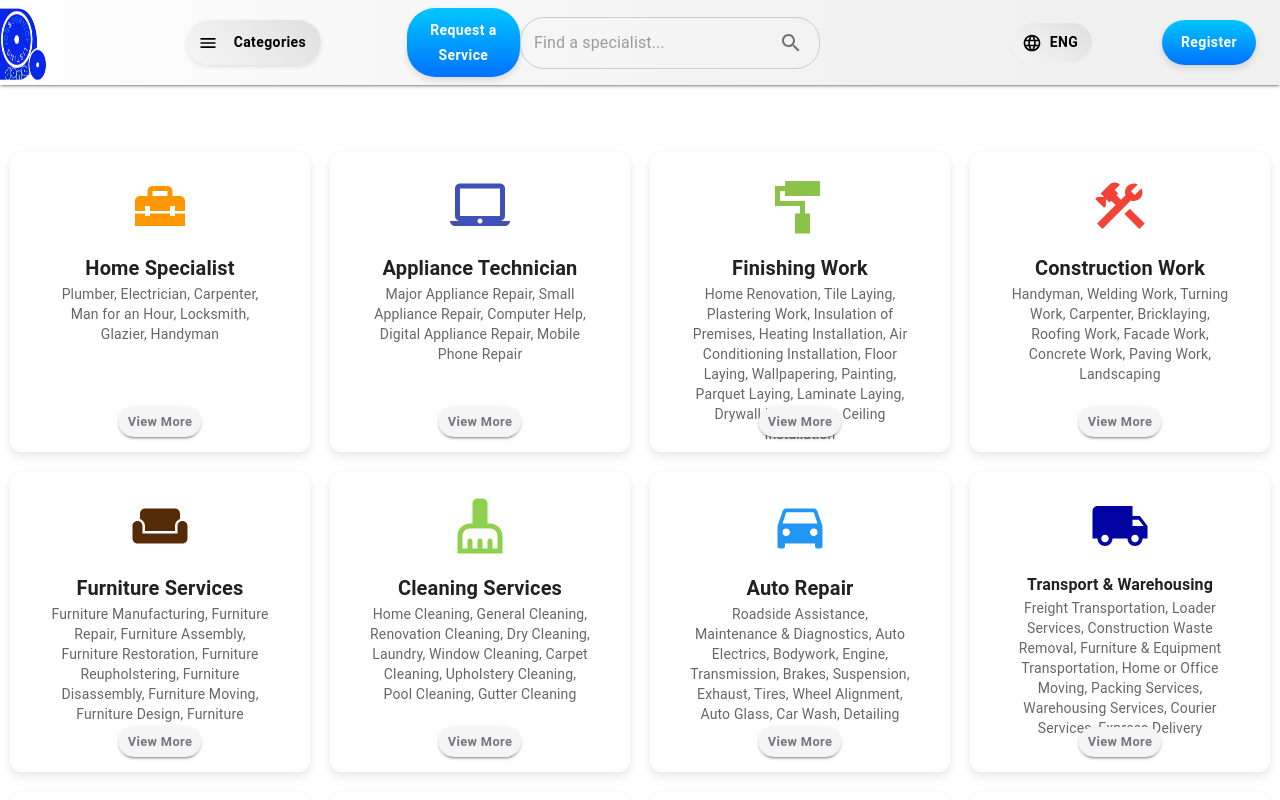
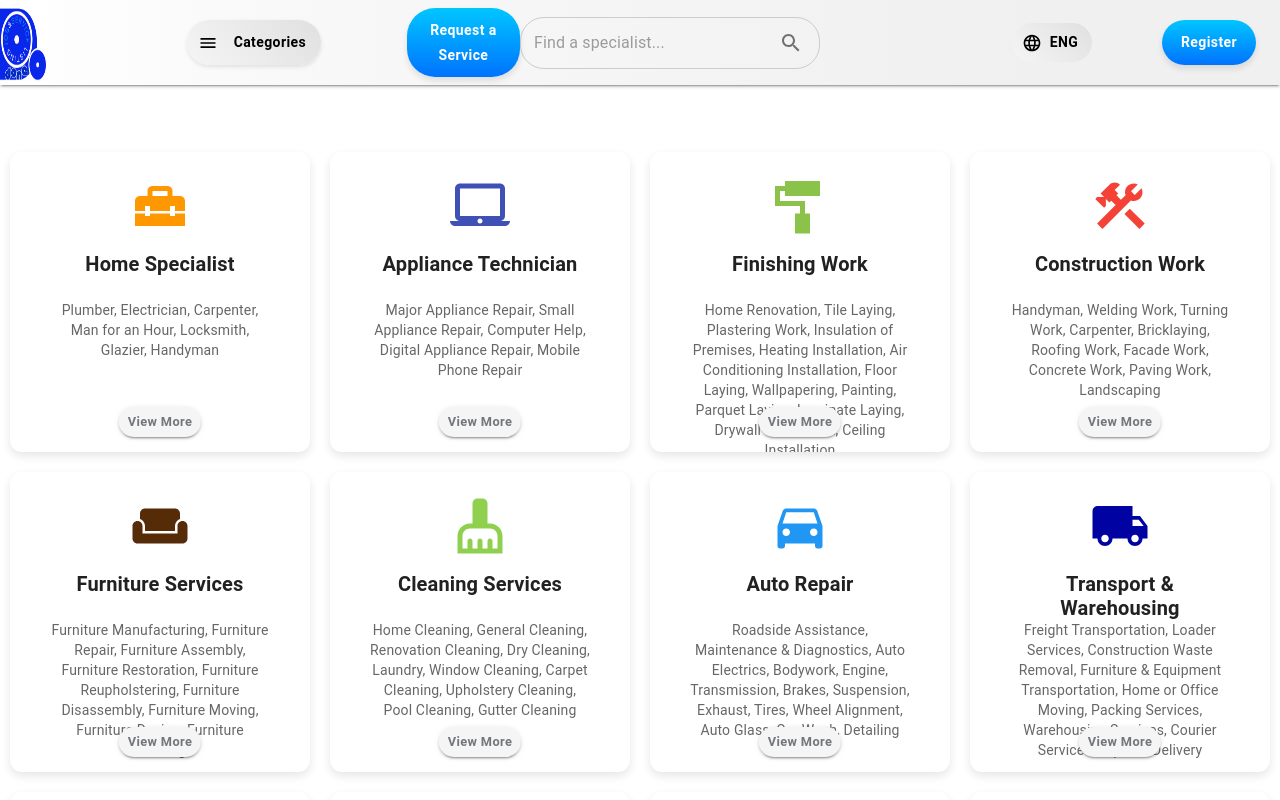
Before and after one commit to Vhkan/dodone, a Next.js app: page / in a window 1280 px wide. Shown: the top 800 px of the page. Built offline with nearby package versions, Linux system fonts and the light colour scheme.

Commit message:
Fix the services tabs font sizing issues

```diff
--- a/src/components/Categories.tsx
+++ b/src/components/Categories.tsx
@@ -241,7 +241,14 @@ const CategoriesList = () => {
                 variant="h6"
                 fontWeight="bold"
                 sx={{
-                  fontSize: category.name.length > 20 ? "1rem" : "1.25rem",
+                  fontSize: "1.25rem", // Consistent font size for all category names
+                  overflow: "hidden",
+                  textOverflow: "ellipsis",
+                  display: "-webkit-box",
+                  WebkitLineClamp: 2, // Limits text to 2 lines
+                  WebkitBoxOrient: "vertical",
+                  lineHeight: "1.2em",
+                  height: "2.4em" // Allows for 2 lines of text at 1.2em line height
                 }}
               >
                 {category.name}
```
